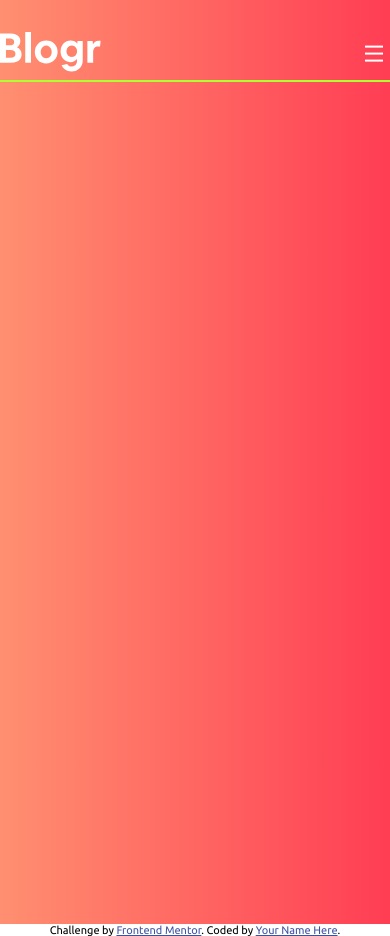
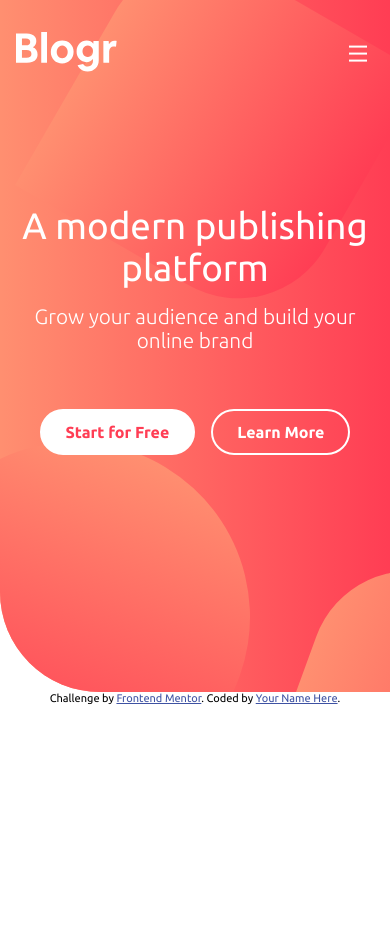
Before and after one commit to StefanGrobler78/blogr-landing-page-main, a website built with Vite: page index.html in a window 390 px wide. After the commit the page ends 844 px from the top, so only its background shows below. Built offline with nearby package versions, Linux system fonts and the light colour scheme.

Commit message:
Intro section Mobile

```diff
--- a/index.html
+++ b/index.html
@@ -81,20 +81,26 @@
     </nav>
   </header>
   <section class="intro">
+        <div class="intro__container">
+          <h1 class="intro__title">A modern publishing platform</h1>
+          <p class="intro__subtitle">Grow your audience and build your online brand</p>
+          <div class="intro__button-wrapper">
+            <a class="button button--bg-light button--text-red button--bdr-light" href="http://">Start for Free</a>
+            <a class="button button--text-light button--bdr-light" href="http://">Learn More</a>
+          </div>
+        </div>
+        <div class="intro__square-1">
+        </div>
+        <div class="intro__square-2">
+        </div>
+        <div class="intro__circle"></div>
+  </section>
+  <main>
 
-  </section>
+  </main>
 
 
   <!--
-  Login
-  Sign Up
-
-  A modern publishing platform
-  Grow your audience and build your online brand
-
-  Start for Free
-  Learn More
-
   Designed for the future
 
   Introducing an extensible editor
--- a/style.css
+++ b/style.css
@@ -52,14 +52,19 @@ ul{
 /* Primary Navigation */
 .prim-nav{
     padding-top: 2rem;
-    background: var(--gradient-intro);
+    background: transparent;
     height: 5rem;
-    outline: 2px solid greenyellow;
+    z-index: 50;
+    position: fixed;
+    width: 100%;
 }
+
 .prim-nav__mob-navbar {
     display: flex;
     justify-content: space-between;
     align-items: center;
+    z-index: 1100;
+    margin-inline: 1rem;
 }
 .prim-nav__nav-toggle{
     position: relative;
@@ -92,6 +97,7 @@ ul{
     overflow: hidden;
     transition: transform 400ms ease-in;
     border-radius: .345rem;
+    z-index: 900;
 }
 .show-icon{
     opacity: 0;
@@ -164,20 +170,31 @@ hr{
     font-size: var(--fs-400);
     color: var(--white);
     margin-block: 1rem;
+
 }
 .prim-nav__button-container .prim-nav__dropdown-link{
     font-size: var(--fs-400);
 }
 .button {
-    padding: 1rem 2rem;
+    padding: .75rem 1.5rem;
     border-radius: 25px;
     max-width: fit-content;
     font-size: var(--fs-400);
+    font-weight: 600;
     text-decoration: none;
-    min-width: 150px;
+    min-width: fit-content;
 }
 .button--text-light{
     color: var(--white);
+}
+.button--bg-light{
+    background-color: var(--white);
+}
+.button--bdr-light{
+ border: 2px solid var(--white);
+}
+.button--text-red{
+    color: var(--light-red);
 }
 .button--gradient {
     background: var(--gradient-intro);
@@ -185,9 +202,78 @@ hr{
 
 
 
+/* Intro */
+.intro{
+    color: var(--white);
+    background: var(--gradient-intro);
+    height: 82vh;
+    border-radius: 0 0 0 100px / 0 0 0 100px;
+    position: relative;
+    overflow: hidden;
+}
+.intro__container{
+    display: flex;
+    flex-flow: column;
+    justify-content: center;
+    align-items: center;
+    height: 100%;
+    padding-inline: 1rem;
+    z-index: 100;
+}
+.intro__title{
+    font-size: 2.3rem;
+    font-weight: 400;
+    text-align: center;
+    margin-bottom: 1rem;
+    z-index: 30;
+}
+.intro__subtitle{
+    font-size: 1.3rem;
+    font-weight: 300;
+    margin-bottom: 1.5rem;
+    text-align: center;
+    z-index: 30;
+}
+.intro__button-wrapper{
+    padding: 2rem 1rem;
+    display: flex;
+    justify-content: center;
+    align-items: center;
+    column-gap: 1rem;
+    z-index: 10;
+}
 
-.intro{
+.intro__square-1{
     background: var(--gradient-intro);
-    min-height: 100vh;
-
+    aspect-ratio: 1/1;
+    width: 300px;
+    border-radius: 100px 0;
+    position: absolute;
+    inset: 0;
+    top: -20px;
+    left: 70px;
+    rotate: 30deg;
+    z-index: 20;
 }
+.intro__square-2{
+    background: var(--gradient-intro);
+    aspect-ratio: 1/1;
+    width: 350px;
+    border-radius: 100px;
+    position: absolute;
+    bottom: -250px;
+    right: -240px;
+    rotate: 20deg;
+    z-index: 1;
+}
+.intro__circle{
+    background: var(--gradient-intro);
+    aspect-ratio: 1/1;
+    width: 350px;
+    border-radius: 50%;
+    position: absolute;
+    bottom: -100px;
+    left: -100px;
+    rotate: 110deg;
+    z-index: 5;
+}
```
